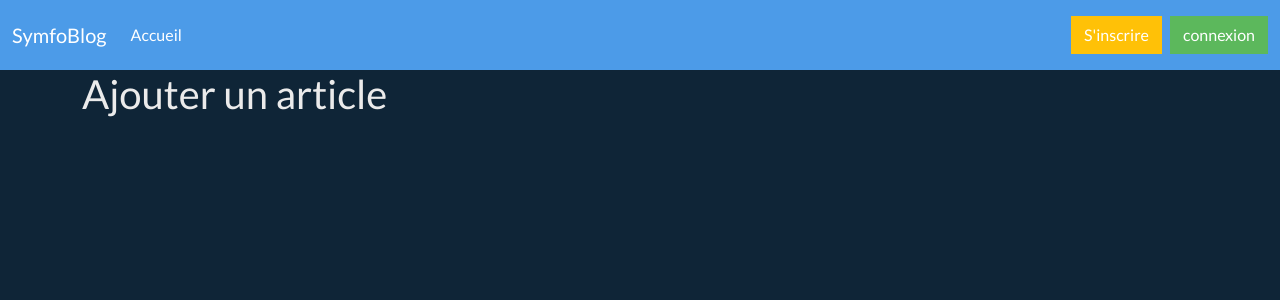
After one commit to Yoan15/test_projet_symfony, a Symfony app: template templates/article/ajoutArticle.html.twig in a window 1280 px wide. The commit adds this page. Shown: the top 300 px of the page. Run offline with Twig, Linux system fonts and the light colour scheme; the template is opened without the code that fills it, so the values that code supplies are empty; some libraries are stand-ins or nearby versions.

Commit message:
début pour ajout d'un article par un utilisateur + création bouton dans barre nav pour ajouter un article et accès page admin pour les admin

```diff
--- a/src/Controller/HomeController.php
+++ b/src/Controller/HomeController.php
@@ -58,4 +58,10 @@ class HomeController extends AbstractController
             'categories' => $categories,
         ]);
     }
+
+    // #[Route('/addArticle', name:'addArticle')]
+    // public function addArticle(Article $article): Response
+    // {
+
+    // }
 }
--- /dev/null
+++ b/templates/article/ajoutArticle.html.twig
@@ -0,0 +1,12 @@
+{% extends "base.html.twig" %}
+
+{% block title %}Ajouter un article{% endblock %}
+
+{% block body %}
+    <div class="container">
+        <h1>Ajouter un article</h1>
+        <div class="row">
+
+        </div>
+    </div>
+{% endblock %}
--- a/templates/base.html.twig
+++ b/templates/base.html.twig
@@ -30,6 +30,26 @@
                             <span class="visually-hidden">(current)</span>
                         </a>
                         </li>
+                        {# {{ dump(app.user.roles) }} #}
+                        {% if app.user and app.user.roles is not null %}
+                            {% for role in app.user.roles %}
+                                {% if role == 'ROLE_ADMIN' %}
+                                    <li class="nav-item">
+                                        <a class="nav-link" href="">Ajouter un article</a>
+                                    </li>
+                                    <li class="nav-item">
+                                        <a class="nav-link" href="{{ path('admin') }}">Admin</a>
+                                    </li>
+                                {% elseif role == 'ROLE_USER' %}
+                                    <li>
+                                        <a href="">Ajouter un article</a>
+                                    </li>
+                                    <li>
+                                        <a href="">Profil</a>
+                                    </li>
+                                {% endif %}
+                            {% endfor %}
+                        {% endif %}
                     </ul>
 
                     {% if app.user %}
--- a/templates/security/index.html.twig
+++ b/templates/security/index.html.twig
@@ -1,6 +1,6 @@
 {% extends 'base.html.twig' %}
 
-{% block title %}Hello SecurityController!{% endblock %}
+{% block title %}S'inscrire{% endblock %}
 
 {% block body %}
 
```
Also changed, not shown: src/Form/AjoutArticleType.php (added, +29 -0 lines), public/assets/blog/images/category/18ps27.jpg (added).
